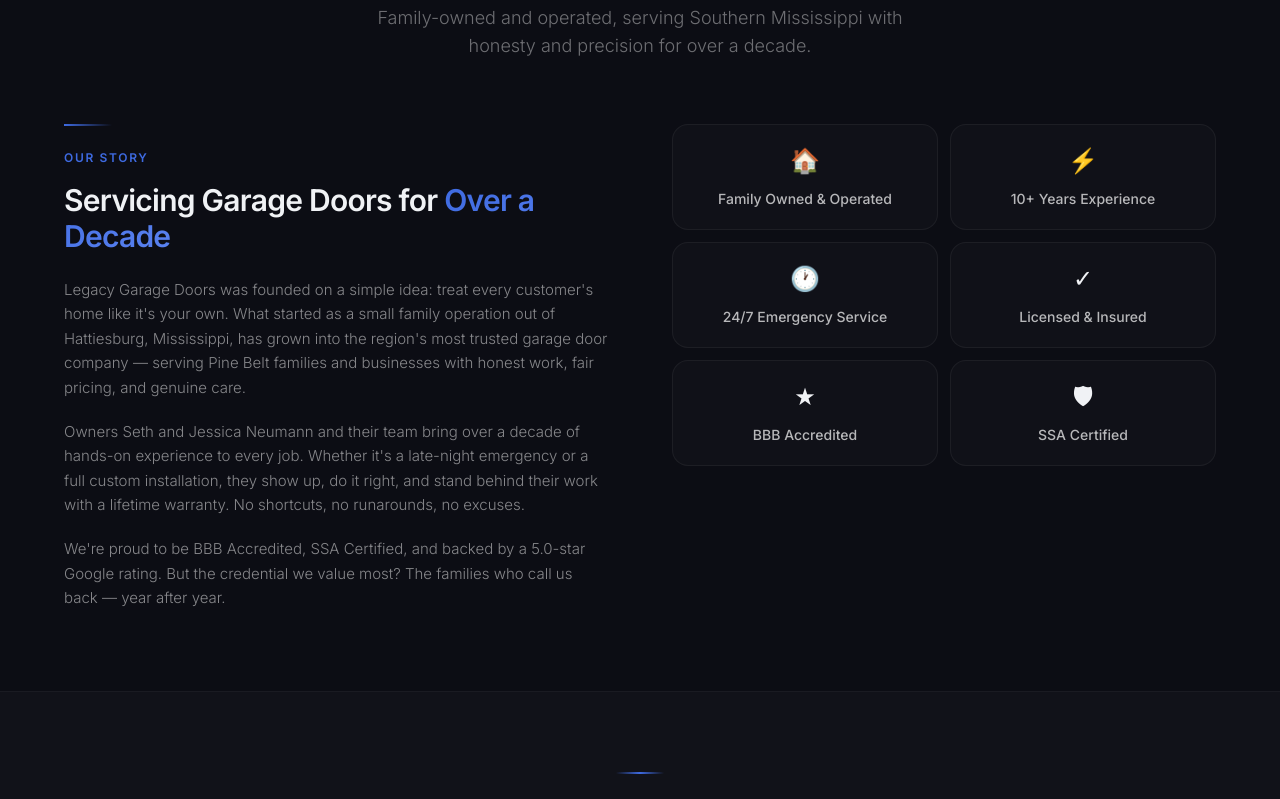
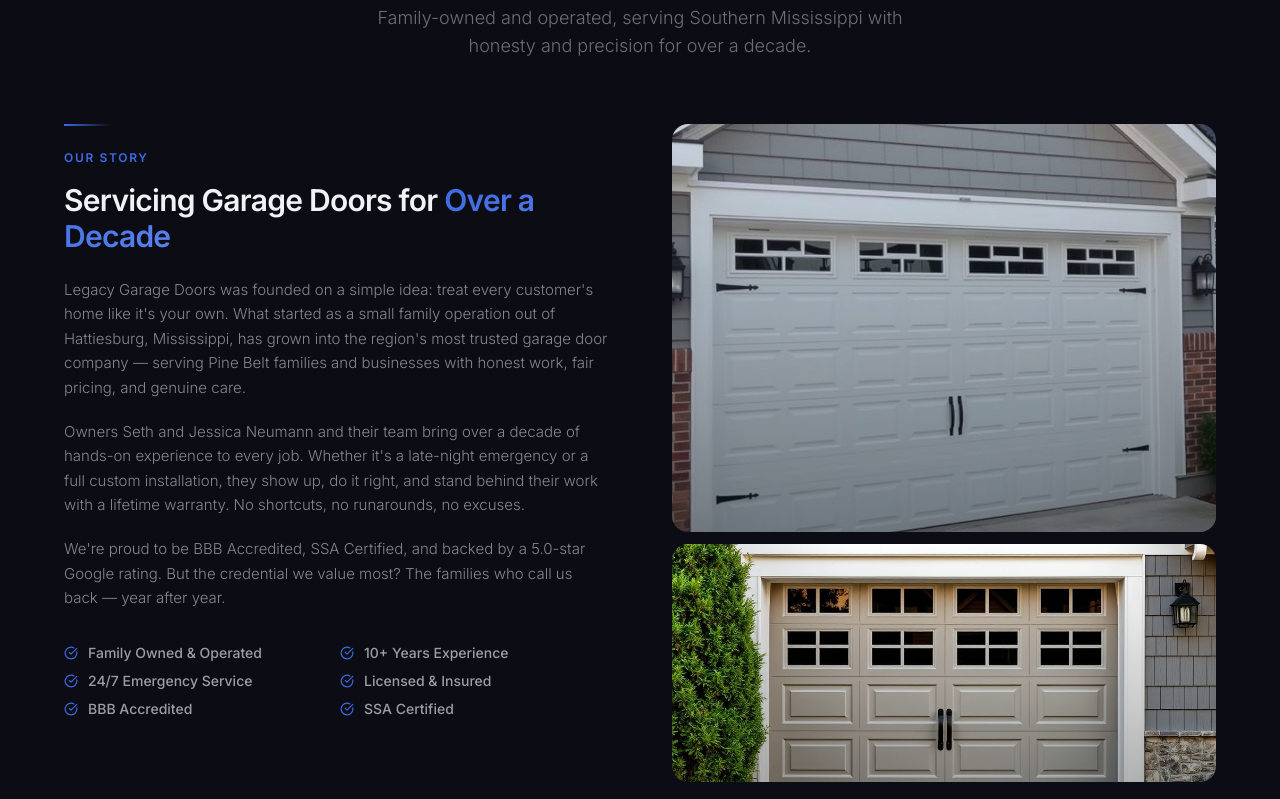
Before and after one commit to Founditmarketing/legacy-garage-doors, a Next.js app: page /about in a window 1280 px wide. Shown: the part 220-1019 px from the top of the page. Built offline with nearby package versions, Linux system fonts and the light colour scheme.

Commit message:
feat: add real garage door photos to about page and hero slides

```diff
--- a/src/app/about/page.tsx
+++ b/src/app/about/page.tsx
@@ -1,6 +1,7 @@
 import type { Metadata } from "next";
 import Link from "next/link";
-import { ArrowRight, ExternalLink } from "lucide-react";
+import Image from "next/image";
+import { ArrowRight, ExternalLink, CheckCircle } from "lucide-react";
 
 export const metadata: Metadata = {
   title: "About",
@@ -75,7 +76,7 @@
               <h2 className="text-3xl font-semibold tracking-tight mb-6">
                 Servicing Garage Doors for <span className="text-gradient-brand">Over a Decade</span>
               </h2>
-              <div className="space-y-5 text-[15px] text-white/50 leading-relaxed font-light">
+              <div className="space-y-5 text-[15px] text-white/50 leading-relaxed font-light mb-8">
                 <p>
                   Legacy Garage Doors was founded on a simple idea: treat every customer&apos;s home like it&apos;s your own. What started as a small family operation out of Hattiesburg, Mississippi, has grown into the region&apos;s most trusted garage door company — serving Pine Belt families and businesses with honest work, fair pricing, and genuine care.
                 </p>
@@ -86,19 +87,36 @@
                   We&apos;re proud to be BBB Accredited, SSA Certified, and backed by a 5.0-star Google rating. But the credential we value most? The families who call us back — year after year.
                 </p>
               </div>
+              <div className="grid grid-cols-2 gap-2">
+                {values.map((v) => (
+                  <div key={v.label} className="flex items-center gap-2.5">
+                    <CheckCircle size={14} className="text-[var(--color-brand)] flex-shrink-0" />
+                    <span className="text-sm text-white/60 font-medium">{v.label}</span>
+                  </div>
+                ))}
+              </div>
             </div>
 
-            <div>
-              <div className="grid grid-cols-2 gap-3">
-                {values.map((v) => (
-                  <div
-                    key={v.label}
-                    className="p-5 rounded-2xl bg-white/[0.02] border border-white/[0.05] text-center"
-                  >
-                    <div className="text-2xl mb-3">{v.emoji}</div>
-                    <div className="text-sm font-medium text-white/70">{v.label}</div>
-                  </div>
-                ))}
+            <div className="space-y-3">
+              <div className="relative w-full aspect-[4/3] rounded-2xl overflow-hidden">
+                <Image
+                  src="/images/about-new-door.jpg"
+                  alt="New garage door installation by Legacy Garage Doors"
+                  fill
+                  className="object-cover"
+                  quality={85}
+                />
+                <div className="absolute inset-0 bg-gradient-to-t from-black/40 to-transparent" />
+              </div>
+              <div className="relative w-full aspect-[16/7] rounded-2xl overflow-hidden">
+                <Image
+                  src="/images/about-garage.jpg"
+                  alt="Legacy Garage Doors premium craftsman installation"
+                  fill
+                  className="object-cover"
+                  quality={85}
+                />
+                <div className="absolute inset-0 bg-gradient-to-t from-black/30 to-transparent" />
               </div>
             </div>
           </div>
--- a/src/components/CinematicHero.tsx
+++ b/src/components/CinematicHero.tsx
@@ -12,12 +12,12 @@
     sub: "Garage doors that redefine your home — security, silence, and striking design in every panel.",
   },
   {
-    image: "/images/garage-house-1.jpg",
+    image: "/images/about-new-door.jpg",
     words: ["Open", "24/7.", "No", "Exceptions."],
     sub: "Emergency service when you need it. We answer the phone at midnight, weekends, and holidays.",
   },
   {
-    image: "/images/garage-house-2.jpg",
+    image: "/images/about-garage.jpg",
     words: ["Built", "to", "Last.", "Backed", "for", "Life."],
     sub: "Every installation includes our lifetime warranty. Over a decade of trusted craftsmanship.",
   },
```
Also changed, not shown: public/images/about-garage.jpg (added), public/images/about-new-door.jpg (added).
